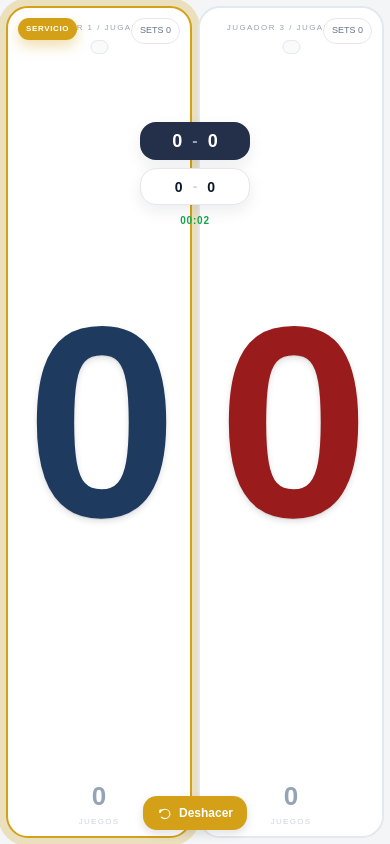
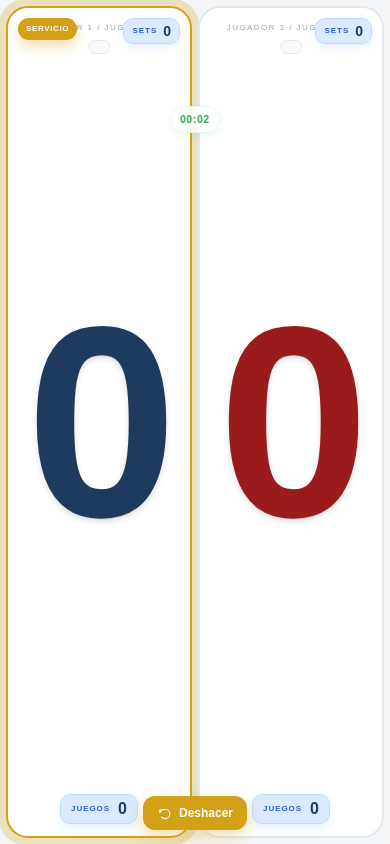
Before and after one commit to AGPadel/click-flic, a React (Vite) app: page / in a window 390 px wide. Both pictures are taken after a click on the button "Comenzar partido". Built offline with nearby package versions, Linux system fonts and the light colour scheme.

Commit message:
Quitar marcador central y repartir juegos y sets por panel

```diff
--- a/src/App.css
+++ b/src/App.css
@@ -202,10 +202,9 @@ input {
   letter-spacing: -0.02em;
   position: relative;
   z-index: 1;
-
   text-shadow:
-    0 3px 6px rgba(0,0,0,0.12),
-    0 1px 1px rgba(0,0,0,0.08);
+    0 3px 6px rgba(0, 0, 0, 0.12),
+    0 1px 1px rgba(0, 0, 0, 0.08);
 }
 
 .blue-score {
@@ -216,41 +215,64 @@ input {
   color: #991b1b;
 }
 
-.team-bottom {
+.sets-pill {
+  position: absolute;
+  top: 20px;
+  right: 20px;
+  z-index: 12;
+  display: flex;
+  align-items: center;
+  gap: 10px;
+  background: #dbeafe;
+  border: 1px solid #bfdbfe;
+  border-radius: 14px;
+  padding: 7px 12px;
+  box-shadow: 0 4px 10px rgba(59, 130, 246, 0.12);
+}
+
+.sets-pill-label {
+  font-size: 10px;
+  font-weight: 800;
+  letter-spacing: 0.12em;
+  color: #2563eb;
+}
+
+.sets-pill-value {
+  font-size: 18px;
+  font-weight: 900;
+  color: #1e3a5f;
+  line-height: 1;
+}
+
+.games-pill {
   position: absolute;
   bottom: 18px;
   left: 50%;
   transform: translateX(-50%);
-  text-align: center;
   z-index: 12;
+  display: flex;
+  align-items: center;
+  gap: 12px;
+  background: #dbeafe;
+  border: 1px solid #bfdbfe;
+  border-radius: 14px;
+  padding: 8px 14px;
+  box-shadow: 0 4px 10px rgba(59, 130, 246, 0.12);
 }
 
-.games-number {
-  font-size: 40px;
-  color: #94a3b8;
-  font-weight: 900;
+.games-pill-label {
+  font-size: 10px;
+  font-weight: 800;
+  letter-spacing: 0.12em;
+  color: #2563eb;
 }
 
-.games-label {
-  font-size: 10px;
-  color: #cbd5e1;
-  letter-spacing: 0.35em;
+.games-pill-value {
+  font-size: 22px;
+  font-weight: 900;
+  color: #1e3a5f;
+  line-height: 1;
 }
-
-.sets-badge {
-  position: absolute;
-  top: 20px;
-  right: 20px;
-  border: 1px solid #e5e7eb;
-  border-radius: 999px;
-  padding: 6px 12px;
-  font-size: 11px;
-  color: #64748b;
-  background: #ffffff;
-  z-index: 12;
-}
-
-/* MARCADOR CENTRAL NUEVO */
 
 .score-center-wrap {
   position: absolute;
@@ -259,89 +281,40 @@ input {
   transform: translateX(-50%);
   z-index: 30;
   display: flex;
-  flex-direction: column;
   align-items: center;
-  gap: 10px;
+  justify-content: center;
 }
 
 .score-timer {
   color: #16a34a;
-  font-size: 12px;
+  font-size: 13px;
   font-weight: 800;
   letter-spacing: 0.08em;
+  background: rgba(255, 255, 255, 0.82);
+  border: 1px solid #dcfce7;
+  border-radius: 999px;
+  padding: 6px 12px;
+  box-shadow: 0 4px 10px rgba(22, 163, 74, 0.08);
+  backdrop-filter: blur(4px);
 }
-
-.score-pill {
-  display: flex;
-  align-items: center;
-  justify-content: center;
-  gap: 18px;
-  border-radius: 20px;
-  padding: 10px 22px;
-  min-width: 160px;
-  box-shadow: 0 6px 16px rgba(15, 23, 42, 0.08);
-}
-
-.score-pill-top {
-  background: #24304a;
-  color: #ffffff;
-}
-
-.score-pill-bottom {
-  background: #ffffff;
-  color: #0f172a;
-  border: 1px solid #e5e7eb;
-}
-
-.score-pill-left,
-.score-pill-right {
-  font-size: 26px;
-  font-weight: 900;
-  line-height: 1;
-}
-
-.score-pill-bottom-left,
-.score-pill-bottom-right {
-  font-size: 18px;
-  font-weight: 900;
-  line-height: 1;
-}
-
-.score-pill-sep {
-  font-size: 24px;
-  font-weight: 900;
-  color: #94a3b8;
-}
-
-.score-pill-sep-light {
-  font-size: 18px;
-  font-weight: 800;
-  color: #cbd5e1;
-}
-
-/* BOTON DESHACER */
 
 .undo-bottom {
   position: absolute;
   left: 50%;
-  bottom: 10px;
+  bottom: 8px;
   transform: translateX(-50%);
   z-index: 40;
-
   display: flex;
   align-items: center;
   gap: 8px;
-
-  padding: 10px 18px;
+  padding: 8px 16px;
   border: none;
-  border-radius: 14px;
-
+  border-radius: 12px;
   background: #d4a017;
-  color: white;
-  font-size: 14px;
+  color: #ffffff;
+  font-size: 13px;
   font-weight: 700;
-
-  box-shadow: 0 4px 10px rgba(0,0,0,0.12);
+  box-shadow: 0 6px 16px rgba(212, 160, 23, 0.35);
   cursor: pointer;
 }
 
@@ -353,8 +326,6 @@ input {
   width: 16px;
   height: 16px;
 }
-
-/* CONTROL */
 
 .control-grid {
   max-width: 1300px;
@@ -423,7 +394,7 @@ input {
 
 @media (max-width: 1100px) {
   .big-score {
-    font-size: 15rem;
+    font-size: 18rem;
   }
 
   .control-grid {
@@ -476,8 +447,8 @@ input {
 
   .team-players {
     margin-top: 6px;
-    padding: 6px 8px;
-    font-size: 10px;
+    padding: 6px 10px;
+    font-size: 12px;
     border-radius: 12px;
   }
 
@@ -489,62 +460,48 @@ input {
     letter-spacing: 0.08em;
   }
 
-  .sets-badge {
-    top: 10px;
-    right: 10px;
-    padding: 5px 8px;
-    font-size: 9px;
-  }
-
   .big-score {
     font-size: 17rem;
   }
 
-  .team-bottom {
-    bottom: 8px;
+  .sets-pill {
+    top: 10px;
+    right: 10px;
+    gap: 6px;
+    padding: 5px 8px;
+    border-radius: 10px;
   }
 
-  .games-number {
-    font-size: 26px;
+  .sets-pill-label {
+    font-size: 8px;
   }
 
-  .games-label {
+  .sets-pill-value {
+    font-size: 14px;
+  }
+
+  .games-pill {
+    bottom: 12px;
+    gap: 8px;
+    padding: 6px 10px;
+    border-radius: 10px;
+  }
+
+  .games-pill-label {
     font-size: 8px;
-    letter-spacing: 0.16em;
+  }
+
+  .games-pill-value {
+    font-size: 16px;
   }
 
   .score-center-wrap {
-    top: 14%;
-    gap: 8px;
+    top: 12%;
   }
 
   .score-timer {
     font-size: 10px;
-  }
-
-  .score-pill {
-    min-width: 110px;
-    padding: 7px 14px;
-    gap: 10px;
-    border-radius: 16px;
-  }
-
-  .score-pill-left,
-  .score-pill-right {
-    font-size: 18px;
-  }
-
-  .score-pill-bottom-left,
-  .score-pill-bottom-right {
-    font-size: 14px;
-  }
-
-  .score-pill-sep {
-    font-size: 16px;
-  }
-
-  .score-pill-sep-light {
-    font-size: 14px;
+    padding: 5px 9px;
   }
 
   .undo-bottom {
--- a/src/App.jsx
+++ b/src/App.jsx
@@ -190,29 +190,6 @@ function useMatchState(matchId) {
     if (historyRef.current.length > 100) historyRef.current.shift();
   };
 
-useEffect(() => {
-  const enableFullscreen = async () => {
-    try {
-      if (document.documentElement.requestFullscreen && !document.fullscreenElement) {
-        await document.documentElement.requestFullscreen();
-      }
-    } catch (e) {
-      // algunos navegadores móviles bloquean esto si no hay gesto del usuario
-    }
-  };
-
-  const handleFirstTouch = () => {
-    enableFullscreen();
-    window.removeEventListener("touchstart", handleFirstTouch);
-  };
-
-  window.addEventListener("touchstart", handleFirstTouch, { once: true });
-
-  return () => {
-    window.removeEventListener("touchstart", handleFirstTouch);
-  };
-}, []);
-
   const save = (next) => setState({ ...next, updatedAt: Date.now() });
 
   const startMatch = (config) => {
@@ -322,16 +299,19 @@ function TeamPanel({
 
       {active && <div className="service-pill">SERVICIO</div>}
 
+      <div className="sets-pill">
+        <span className="sets-pill-label">SETS</span>
+        <span className="sets-pill-value">{sets}</span>
+      </div>
+
       <div className={`big-score ${accentClass}`}>
         {pointText(pointsSelf, pointsOther, goldenPoint)}
       </div>
 
-      <div className="team-bottom">
-        <div className="games-number">{games}</div>
-        <div className="games-label">JUEGOS</div>
+      <div className="games-pill">
+        <span className="games-pill-label">JUEGOS</span>
+        <span className="games-pill-value">{games}</span>
       </div>
-
-      <div className="sets-badge">SETS {sets}</div>
     </div>
   );
 }
@@ -444,21 +424,7 @@ function ViewMode({ state, undo, scorePoint }) {
         />
 
         <div className="score-center-wrap">
-          <div className="score-pill score-pill-top">
-            <span className="score-pill-left">{state.games1}</span>
-            <span className="score-pill-sep">-</span>
-            <span className="score-pill-right">{state.games2}</span>
-          </div>
-
-          <div className="score-pill score-pill-bottom">
-            <span className="score-pill-bottom-left">{state.sets1}</span>
-            <span className="score-pill-sep-light">-</span>
-            <span className="score-pill-bottom-right">{state.sets2}</span>
-          </div>
-
-          <div className="score-timer">
-            {minutes}:{seconds}
-          </div>
+          <div className="score-timer">{minutes}:{seconds}</div>
         </div>
 
         <button
```
